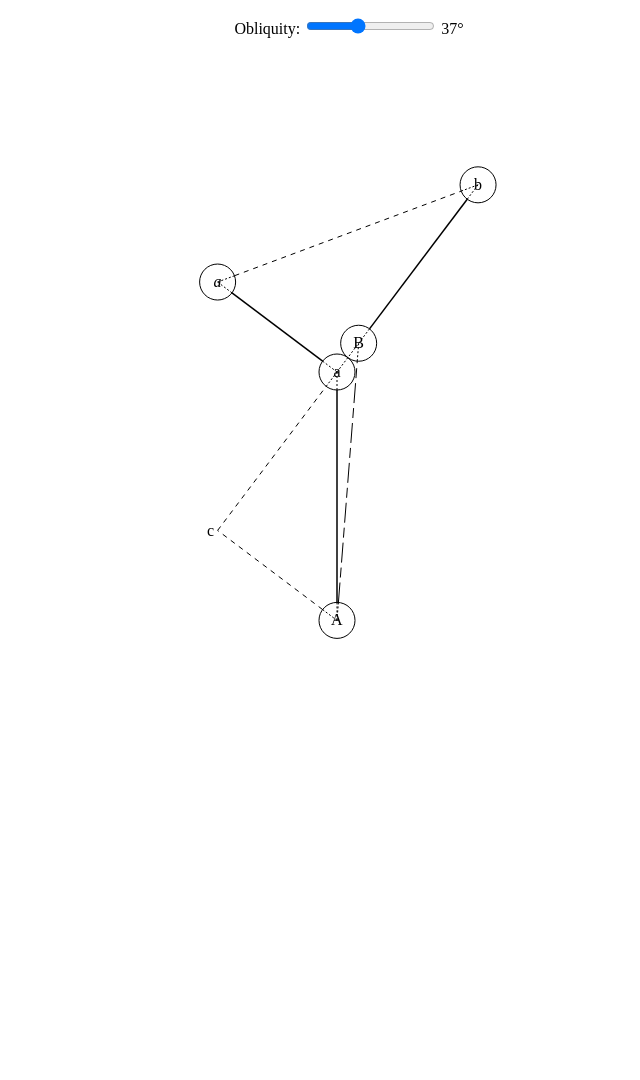
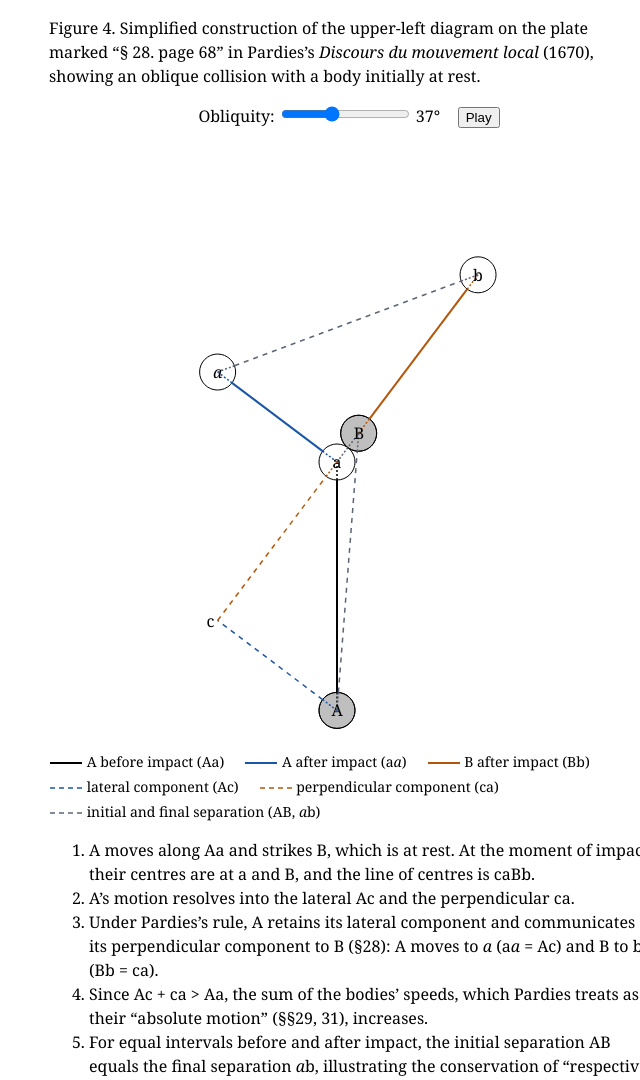
Before and after one commit to OdedZrachia/Oblique_Impact, a plain HTML site: page index.html in a window 1280 px wide. Shown: the top 1080 px of the page, without its empty margins (291-931 px from the left). Before the commit the page ends 800 px from the top, so only its background shows below. Drawn offline with Linux system fonts and the light colour scheme.

Commit message:
Update index.html

```diff
--- a/index.html
+++ b/index.html
@@ -4,14 +4,39 @@
 <meta charset="utf-8">
 <meta name="viewport" content="width=device-width, initial-scale=1">
 <title>Figure 4</title>
+<style>
+body { font-family: Georgia, 'Times New Roman', serif; line-height: 1.5; }
+</style>
 <script src="jsxgraphcore.js"></script>
 </head>
 <body>
-<p style="text-align: center;">Obliquity: <input type="range" id="angle" min="10" max="80" value="37"> <span id="angleValue"></span></p>
+<p style="max-width: 600px; margin: 1em auto;">Figure 4. Simplified construction of the upper-left diagram on the plate marked “§ 28. page 68” in Pardies’s <i>Discours du mouvement local</i> (1670), showing an oblique collision with a body initially at rest.</p>
+<p style="text-align: center;">Obliquity: <input type="range" id="angle" min="10" max="80" value="37"> <span id="angleValue"></span> <button id="play" type="button" style="margin-left: 1em;">Play</button></p>
 <div id="box" style="max-width: 600px; aspect-ratio: 1 / 1; margin: 0 auto;"></div>
+<p style="max-width: 600px; margin: 0.5em auto; display: flex; flex-wrap: wrap; gap: 4px 20px; font-size: 14px;">
+<span><svg width="34" height="8" aria-hidden="true"><line x1="1" y1="4" x2="33" y2="4" stroke="black" stroke-width="2"/></svg> A before impact (Aa)</span>
+<span><svg width="34" height="8" aria-hidden="true"><line x1="1" y1="4" x2="33" y2="4" stroke="#1b57a8" stroke-width="2"/></svg> A after impact (a<i>a</i>)</span>
+<span><svg width="34" height="8" aria-hidden="true"><line x1="1" y1="4" x2="33" y2="4" stroke="#b4560a" stroke-width="2"/></svg> B after impact (Bb)</span>
+<span><svg width="34" height="8" aria-hidden="true"><line x1="1" y1="4" x2="33" y2="4" stroke="#1b57a8" stroke-width="1.5" stroke-dasharray="5 4"/></svg> lateral component (Ac)</span>
+<span><svg width="34" height="8" aria-hidden="true"><line x1="1" y1="4" x2="33" y2="4" stroke="#b4560a" stroke-width="1.5" stroke-dasharray="5 4"/></svg> perpendicular component (ca)</span>
+<span><svg width="34" height="8" aria-hidden="true"><line x1="1" y1="4" x2="33" y2="4" stroke="#5a6577" stroke-width="1.5" stroke-dasharray="5 4"/></svg> initial and final separation (AB, <i>a</i>b)</span>
+</p>
+<div style="max-width: 600px; margin: 1em auto;">
+<ol>
+<li>A moves along Aa and strikes B, which is at rest. At the moment of impact their centres are at a and B, and the line of centres is caBb.</li>
+<li>A’s motion resolves into the lateral Ac and the perpendicular ca.</li>
+<li>Under Pardies’s rule, A retains its lateral component and communicates its perpendicular component to B (§28): A moves to <i>a</i> (a<i>a</i> = Ac) and B to b (Bb = ca).</li>
+<li>Since Ac + ca &gt; Aa, the sum of the bodies’ speeds, which Pardies treats as their “absolute motion” (§§29, 31), increases.</li>
+<li>For equal intervals before and after impact, the initial separation AB equals the final separation <i>a</i>b, illustrating the conservation of “respective motion” (§29).</li>
+<li>With Aa held fixed, a more grazing encounter (slider to the right) narrows the angle between Aa and Ac and brings their lengths closer together.</li>
+</ol>
+<p>Segments representing motion correspond to distances traversed in equal times and are therefore proportional to speeds.</p>
+</div>
 <script>
 var board;
 var slider = document.getElementById('angle');
+var tau = 0;        // time: 0 at the start, 1 at the moment of impact, 2 at the end
+var timer = null;   // the running animation, if any
 
 function draw() {
 
@@ -43,7 +68,24 @@ var ap = [a[0] + s_l * t[0], a[1] + s_l * t[1]];
 var b  = [B[0] + s_n * n[0], B[1] + s_n * n[1]];
 var c  = [a[0] - s_n * n[0], a[1] - s_n * n[1]];
 
-var ball = { strokeColor: 'black', strokeWidth: 1, fixed: true, highlight: false };
+// colours
+var black  = 'black';     // A before impact
+var blue   = '#1b57a8';   // lateral component, and A after impact
+var orange = '#b4560a';   // perpendicular component, and B after impact
+var grey   = '#5a6577';   // separations, and the line of centres
+
+// line styles: 0 solid, 1 dotted, 2 dashed, 6 long and short dashes
+function look(colour, dash, width) {
+  return { strokeColor: colour, strokeWidth: width, dash: dash, fixed: true, highlight: false };
+}
+
+function toward(P, Q, d) {
+  var len = Math.hypot(Q[0] - P[0], Q[1] - P[1]);
+  return [P[0] + d * (Q[0] - P[0]) / len, P[1] + d * (Q[1] - P[1]) / len];
+}
+
+// the five balls
+var ball = look(black, 0, 1);
 
 board.create('circle', [A, radius], ball);
 board.create('circle', [a, radius], ball);
@@ -51,13 +93,7 @@ board.create('circle', [ap, radius], ball);
 board.create('circle', [B, radius], ball);
 board.create('circle', [b, radius], ball);
 
-function toward(P, Q, d) {
-  var len = Math.hypot(Q[0] - P[0], Q[1] - P[1]);
-  return [P[0] + d * (Q[0] - P[0]) / len, P[1] + d * (Q[1] - P[1]) / len];
-}
-
-var path = { strokeColor: 'black', strokeWidth: 1.5, fixed: true, highlight: false };
-
+// the three paths, each continued by a dotted piece inside the balls
 var in_start   = toward(A, a, radius);
 var in_end     = toward(a, A, radius);
 var outA_start = toward(a, ap, radius);
@@ -65,23 +101,25 @@ var outA_end   = toward(ap, a, radius);
 var outB_start = toward(B, b, radius);
 var outB_end   = toward(b, B, radius);
 
-board.create('segment', [in_start, in_end], path);
-board.create('segment', [outA_start, outA_end], path);
-board.create('segment', [outB_start, outB_end], path);
+// A before impact, A to a
+board.create('segment', [A, in_start], look(black, 1, 1.5));
+board.create('segment', [in_start, in_end], look(black, 0, 2));
+board.create('segment', [in_end, a], look(black, 1, 1.5));
 
-var dotted = { strokeColor: 'black', strokeWidth: 1, dash: 1, fixed: true, highlight: false };
+// A after impact, a to ap
+board.create('segment', [a, outA_start], look(blue, 1, 1.5));
+board.create('segment', [outA_start, outA_end], look(blue, 0, 2));
+board.create('segment', [outA_end, ap], look(blue, 1, 1.5));
 
-board.create('segment', [A, in_start], dotted);
-board.create('segment', [in_end, a], dotted);
-board.create('segment', [a, outA_start], dotted);
-board.create('segment', [outA_end, ap], dotted);
-board.create('segment', [B, outB_start], dotted);
-board.create('segment', [outB_end, b], dotted);
-board.create('segment', [a, B], dotted);
+// B after impact, B to b
+board.create('segment', [B, outB_start], look(orange, 1, 1.5));
+board.create('segment', [outB_start, outB_end], look(orange, 0, 2));
+board.create('segment', [outB_end, b], look(orange, 1, 1.5));
 
-var dashed  = { strokeColor: 'black', strokeWidth: 1, dash: 2, fixed: true, highlight: false };
-var dashdot = { strokeColor: 'black', strokeWidth: 1, dash: 6, fixed: true, highlight: false };
+// line of centres at impact, a to B
+board.create('segment', [a, B], look(grey, 1, 1.5));
 
+// the construction lines, each cut where it crosses a ball
 var Cut77  = toward(A, c, radius);
 var Cut83  = toward(a, c, radius);
 var Cut89  = toward(ap, b, radius);
@@ -90,25 +128,26 @@ var Cut99  = toward(A, B, radius);
 var Cut101 = toward(B, A, radius);
 
 // lateral component, A to c
-board.create('segment', [A, Cut77], dotted);
-board.create('segment', [Cut77, c], dashed);
+board.create('segment', [A, Cut77], look(blue, 1, 1.5));
+board.create('segment', [Cut77, c], look(blue, 2, 1.5));
 
 // perpendicular component, c to a
-board.create('segment', [c, Cut83], dashed);
-board.create('segment', [Cut83, a], dotted);
+board.create('segment', [c, Cut83], look(orange, 2, 1.5));
+board.create('segment', [Cut83, a], look(orange, 1, 1.5));
 
 // final separation, ap to b
-board.create('segment', [ap, Cut89], dotted);
-board.create('segment', [Cut89, Cut91], dashed);
-board.create('segment', [Cut91, b], dotted);
+board.create('segment', [ap, Cut89], look(grey, 1, 1.5));
+board.create('segment', [Cut89, Cut91], look(grey, 2, 1.5));
+board.create('segment', [Cut91, b], look(grey, 1, 1.5));
 
 // initial separation, A to B
-board.create('segment', [A, Cut99], dotted);
-board.create('segment', [Cut99, Cut101], dashdot);
-board.create('segment', [Cut101, B], dotted);
+board.create('segment', [A, Cut99], look(grey, 1, 1.5));
+board.create('segment', [Cut99, Cut101], look(grey, 2, 1.5));
+board.create('segment', [Cut101, B], look(grey, 1, 1.5));
 
-var label  = { anchorX: 'middle', anchorY: 'middle', fontSize: 16, cssStyle: 'font-family: serif;', fixed: true, highlight: false };
-var italic = { anchorX: 'middle', anchorY: 'middle', fontSize: 16, cssStyle: 'font-family: serif; font-style: italic;', fixed: true, highlight: false };
+// the labels
+var label  = { anchorX: 'middle', anchorY: 'middle', fontSize: 16, cssStyle: 'font-family: inherit;', fixed: true, highlight: false };
+var italic = { anchorX: 'middle', anchorY: 'middle', fontSize: 16, cssStyle: 'font-family: inherit; font-style: italic;', fixed: true, highlight: false };
 
 board.create('text', [A[0], A[1], 'A'], label);
 board.create('text', [a[0], a[1], 'a'], label);
@@ -117,11 +156,44 @@ board.create('text', [B[0], B[1], 'B'], label);
 board.create('text', [b[0], b[1], 'b'], label);
 board.create('text', [c[0] - 1.2, c[1] - 0.1, 'c'], label);
 
+// the moving bodies: where A and B are at the time tau
+function between(P, Q, s) {
+  return [P[0] + s * (Q[0] - P[0]), P[1] + s * (Q[1] - P[1])];
+}
+function whereA() { return tau < 1 ? between(A, a, tau) : between(a, ap, tau - 1); }
+function whereB() { return tau < 1 ? B : between(B, b, tau - 1); }
+
+var body = { strokeColor: black, strokeWidth: 1, fillColor: black, fillOpacity: 0.25, fixed: true, highlight: false };
+var centreA = board.create('point', [function () { return whereA()[0]; }, function () { return whereA()[1]; }], { visible: false });
+var centreB = board.create('point', [function () { return whereB()[0]; }, function () { return whereB()[1]; }], { visible: false });
+
+board.create('circle', [centreA, radius], body);
+board.create('circle', [centreB, radius], body);
+
 }
 
-slider.addEventListener('input', draw);
+// the animation: each of the two intervals lasts 1.5 seconds
+function play() {
+  var start = null;
+  cancelAnimationFrame(timer);
+  function step(now) {
+    if (start === null) { start = now; }
+    tau = Math.min(2, (now - start) / 1500);
+    board.update();
+    if (tau < 2) { timer = requestAnimationFrame(step); }
+  }
+  timer = requestAnimationFrame(step);
+}
+
+document.getElementById('play').addEventListener('click', play);
+
+slider.addEventListener('input', function () {
+  cancelAnimationFrame(timer);
+  tau = 0;
+  draw();
+});
+
 draw();
-
 </script>
 </body>
 </html>
```
